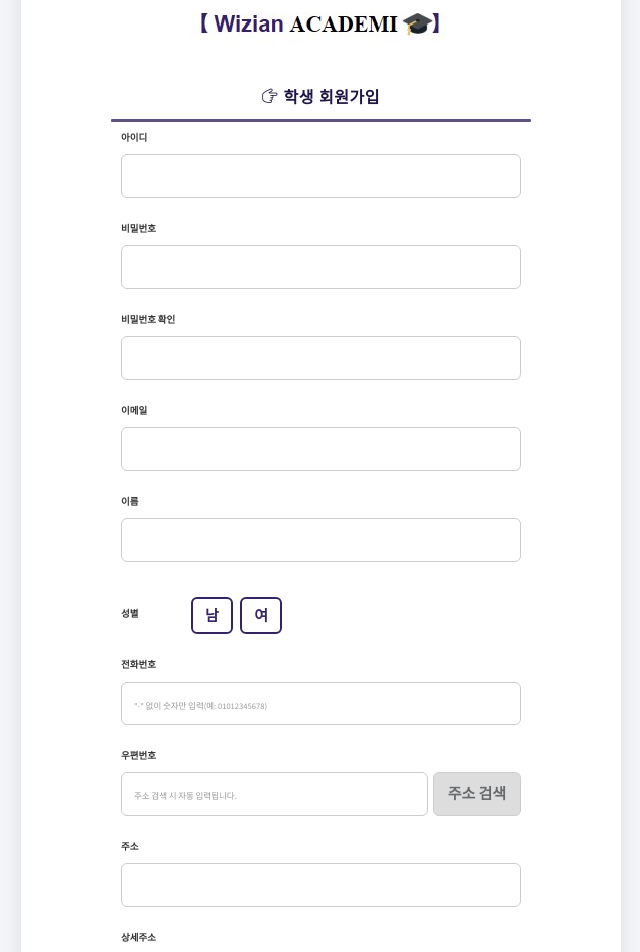
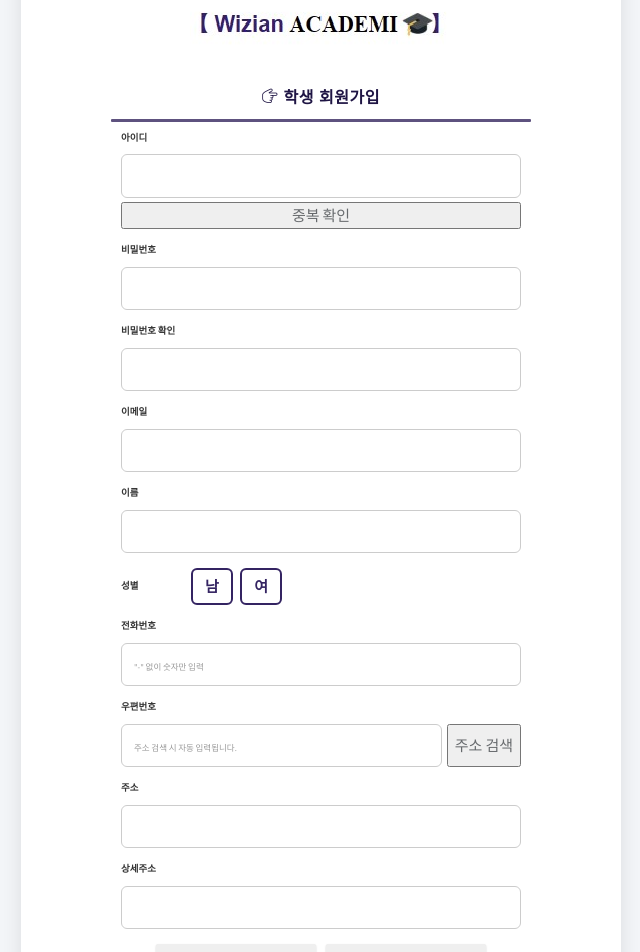
Before and after one commit to Leehyemee/AcademiProject3, a Next.js app in the folder wizian-next/: page /join in a window 1280 px wide. Shown: the part 60-1012 px from the top of the page, without its empty margins (319-959 px from the left). Built offline with nearby package versions, Linux system fonts and the light colour scheme.

Commit message:
아이디 중복확인 기능 추가 및 오류 해결

```diff
--- a/wizian-next/src/app/(auth)/join/page.js
+++ b/wizian-next/src/app/(auth)/join/page.js
@@ -1,13 +1,37 @@
 "use client";
-import {useEffect, useRef, useState} from "react";
+import { useEffect, useRef, useState } from "react";
 import Swal from 'sweetalert2';
 
-//회원가입 처리
+// 아이디 중복 확인
+const checkIdAvailability = async (id) => {
+    try {
+        const response = await fetch(`http://localhost:8080/api/auth/check-id?stdnt_id=${id}`, {
+            method: 'GET',
+            headers: {
+                'content-type': 'application/json',
+            }
+        });
+
+        if (response.ok) {
+            const data = await response.json();
+            return data.isAvailable;
+        } else {
+            throw new Error('아이디 중복 확인 실패');
+        }
+    } catch (error) {
+        console.error('서버 오류:', error);
+        Swal.fire({
+            title: '서버 오류',
+            text: '아이디 중복 여부를 확인할 수 없습니다.',
+            icon: 'error'
+        });
+        return null;
+    }
+};
+
+// 회원가입 처리
 const processJoinok = async (formValues) => {
-
     try {
-        console.log("fetch 요청 보냄! 데이터: ", formValues);
-
         const response = await fetch('http://localhost:8080/api/auth/join', {
             method: 'POST',
             headers: {
@@ -16,10 +40,7 @@
             body: JSON.stringify(formValues)
         });
 
-        console.log("서버 응답 상태: ", response.status);
-
         if (response.ok) {
-            console.log("회원가입 성공! 응답 OK");
             Swal.fire({
                 title: '회원가입 완료!',
                 text: '로그인 페이지로 이동합니다.',
@@ -30,14 +51,12 @@
             });
         } else if (response.status === 400) {
             const errorText = await response.text();
-            console.log("400 에러 - 잘못된 입력: ", errorText);
             Swal.fire({
                 title: '입력 오류',
                 text: errorText,
                 icon: 'error'
             });
         } else {
-            console.log("서버 오류 또는 예외 응답");
             Swal.fire({
                 title: '회원가입 실패!',
                 text: '다시 시도해주세요.',
@@ -45,7 +64,6 @@
             });
         }
     } catch (error) {
-        console.error("서버 오류!:", error);
         Swal.fire({
             title: '서버 오류!',
             text: '관리자에게 문의해주세요.',
@@ -55,8 +73,7 @@
 };
 
 const formatPhoneNumber = (value) => {
-    const onlyNums = value.replace(/[^\d]/g, ''); // 숫자만 남기기
-
+    const onlyNums = value.replace(/[^\d]/g, '');
     if (onlyNums.length <= 3) return onlyNums;
     if (onlyNums.length <= 7) return `${onlyNums.slice(0, 3)}-${onlyNums.slice(3)}`;
     return `${onlyNums.slice(0, 3)}-${onlyNums.slice(3, 7)}-${onlyNums.slice(7, 11)}`;
@@ -79,11 +96,7 @@
     const formJoinRef = useRef(null);
     const [form, setForm] = useState(initialFormState);
     const [errors, setErrors] = useState({});
-    const[sitekey, setSitekey] = useState(null);
-
-    useEffect(() => {
-        console.log("현재 선택된 성별:", form.gen_cd);
-    }, [form.gen_cd]);
+    const [idAvailable, setIdAvailable] = useState(true);
 
     const handleReset = () => {
         Swal.fire({
@@ -91,8 +104,6 @@
             text: '입력한 모든 정보가 초기화됩니다.',
             icon: 'warning',
             showCancelButton: true,
-            confirmButtonColor: '#3085d6',
-            cancelButtonColor: '#d33',
             confirmButtonText: '네',
             cancelButtonText: '아니오'
         }).then((result) => {
@@ -106,8 +117,6 @@
 
     const handleChange = (e) => {
         const { name, value } = e.target;
-
-        // 전화번호만 포맷 적용
         if (name === 'phone') {
             const formatted = formatPhoneNumber(value);
             setForm(prev => ({ ...prev, [name]: formatted }));
@@ -116,30 +125,63 @@
         }
     };
 
+    const handleIdCheck = async () => {
+        if (!form.stdnt_id) {
+            Swal.fire({
+                title: '아이디를 입력해주세요.',
+                icon: 'warning',
+                confirmButtonText: '확인'
+            });
+            return;
+        }
+
+        const isAvailable = await checkIdAvailability(form.stdnt_id);
+
+        if (isAvailable === null) {
+            // 서버 오류
+            return;
+        }
+        setIdAvailable(isAvailable);
+
+        if (isAvailable) {
+            Swal.fire({
+                title: '아이디가 사용 가능합니다.',
+                icon: 'success',
+                confirmButtonText: '확인'
+            });
+        } else {
+            Swal.fire({
+                title: '이미 사용 중인 아이디입니다.',
+                icon: 'error',
+                confirmButtonText: '확인'
+            });
+        }
+    };
+
     const validateJoinForm = (values) => {
         let formErrors = {};
 
         if (!values.stdnt_id) {
             formErrors.stdnt_id = "아이디를 입력하세요!!";
-        }else if (values.stdnt_id.length < 6) {
+        } else if (values.stdnt_id.length < 6) {
             formErrors.stdnt_id = "아이디는 6자 이상이어야 합니다!!";
         }
 
         if (!values.pwd) {
             formErrors.pwd = "비밀번호를 입력하세요!!";
-        }else if (values.pwd.length < 6) {
+        } else if (values.pwd.length < 6) {
             formErrors.pwd = "비밀번호는 6자 이상이어야 합니다!!";
         }
 
         if (!values.repwd) {
             formErrors.repwd = "비밀번호를 확인하세요!!";
-        }else if (values.repwd.length < 6) {
-            formErrors.repwd = "비밀번호는 6자 이상이어야 합니다!!";
+        } else if (values.repwd !== values.pwd) {
+            formErrors.repwd = "비밀번호가 일치하지 않습니다!!";
         }
 
         if (!values.stdnt_email) {
             formErrors.stdnt_email = "이메일을 입력하세요!!";
-        }else if (!/\S+@\S+\.\S+/.test(values.stdnt_email)) {
+        } else if (!/\S+@\S+\.\S+/.test(values.stdnt_email)) {
             formErrors.stdnt_email = "유효한 이메일 주소를 입력하세요!!";
         }
 
@@ -153,52 +195,28 @@
 
         if (!values.phone) {
             formErrors.phone = "전화번호를 입력하세요!!";
-        }else if (!/^010-\d{4}-\d{4}$/.test(values.phone)) {
+        } else if (!/^010-\d{4}-\d{4}$/.test(values.phone)) {
             formErrors.phone = "유효한 전화번호 형식이 아닙니다!!";
         }
 
-        if (!values.zip_cd && !values.addr) {
+        if (!values.zip_cd || !values.addr) {
             formErrors.zip_cd = "주소 검색 후 우편번호를 입력하세요!!";
             formErrors.addr = "주소 검색 후 주소를 입력하세요!!";
         }
-
-        // if (!values["g-recaptcha-response"]) {
-        //     formErrors.recaptcha = "자동가입방지를 확인하세요!!";
-        // }
 
         return formErrors;
     };
 
     const handleJoinSubmit = (e) => {
         e.preventDefault();
-
-        const formData = new FormData(formJoinRef.current);
         const formValues = form;
-        console.log(">> join ", formValues["g-recaptcha-response"]);
-
-        console.log("성별 값:", formValues.gen_cd);
-
         const formErrors = validateJoinForm(formValues);
 
-        if(Object.keys(formErrors).length === 0){
-            console.log('회원 정보: ', formValues);
+        if (Object.keys(formErrors).length === 0) {
             processJoinok(formValues);
-        }else {
+        } else {
             setErrors(formErrors);
-            console.log("'오류 정보 : '", formErrors);
         }
-    };
-
-    const handleSubmit = (e) => {
-        e.preventDefault();
-
-        if (form.pwd !== form.repwd) {
-            alert("비밀번호가 일치하지 않습니다.");
-            return;
-        }
-
-        // 여기서 form 데이터 제출 처리 (예: API 호출 등)
-        console.log("회원가입 데이터:", form);
     };
 
     return (
@@ -208,28 +226,29 @@
                     <div className="content">
                         <div className="header text-center">
                             <div className="logo mb-4">
-                                <img src="/assets/img/academiLogo_login.jpg" alt="Klorofil Logo" />
+                                <img src="/assets/img/academiLogo_login.jpg" alt="Logo" />
                             </div>
                             <h2><i className="lnr lnr-pointer-right"></i> 학생 회원가입</h2>
                         </div>
 
-                        <form name="joinfrm" id="joinfrm" method="post" ref={formJoinRef}
-                              onSubmit={handleJoinSubmit} noValidate className="form-join">
+                        <form ref={formJoinRef} onSubmit={handleJoinSubmit} noValidate>
                             <div className="form-group">
                                 <label>아이디</label>
-                                <input name="stdnt_id" onChange={handleChange} value={form.stdnt_id} type="text" required />
+                                <input name="stdnt_id" onChange={handleChange} value={form.stdnt_id} type="text" />
+                                <button type="button" onClick={handleIdCheck}>중복 확인</button>
                                 {errors.stdnt_id && <p className="error-msg">{errors.stdnt_id}</p>}
+                                {!idAvailable && <p className="error-msg">이미 사용 중인 아이디입니다.</p>}
                             </div>
 
                             <div className="form-group">
                                 <label>비밀번호</label>
-                                <input name="pwd" onChange={handleChange} value={form.pwd} type="password" required />
+                                <input name="pwd" onChange={handleChange} value={form.pwd} type="password" />
                                 {errors.pwd && <p className="error-msg">{errors.pwd}</p>}
                             </div>
 
                             <div className="form-group">
                                 <label>비밀번호 확인</label>
-                                <input name="repwd" onChange={handleChange} value={form.repwd} type="password" required />
+                                <input name="repwd" onChange={handleChange} value={form.repwd} type="password" />
                                 {errors.repwd && <p className="error-msg">{errors.repwd}</p>}
                             </div>
 
@@ -248,50 +267,27 @@
                             <div className="form-group gender-wrap">
                                 <label>성별</label>
                                 <div className="gender-options">
-                                    <button
-                                        type="button"
-                                        className={`gender-btn ${form.gen_cd === "M" ? "active" : ""}`}
-                                        onClick={() => {
-                                            console.log("성별 선택됨:", "M");
-                                            setForm(prev => ({ ...prev, gen_cd: "M" }));
-                                        }}
-                                    >
-                                        남
-                                    </button>
-                                    <button
-                                        type="button"
-                                        className={`gender-btn ${form.gen_cd === "F" ? "active" : ""}`}
-                                        onClick={() => {
-                                            console.log("성별 선택됨:", "F");
-                                            setForm(prev => ({ ...prev, gen_cd: "F" }));
-                                        }}
-                                    >
-                                        여
-                                    </button>
+                                    <button type="button" className={`gender-btn ${form.gen_cd === "M" ? "active" : ""}`}
+                                            onClick={() => setForm(prev => ({ ...prev, gen_cd: "M" }))}>남</button>
+                                    <button type="button" className={`gender-btn ${form.gen_cd === "F" ? "active" : ""}`}
+                                            onClick={() => setForm(prev => ({ ...prev, gen_cd: "F" }))}>여</button>
+                                </div>
                                 {errors.gen_cd && <p className="error-msg">{errors.gen_cd}</p>}
-                                </div>
                             </div>
 
                             <div className="form-group">
                                 <label>전화번호</label>
-                                <input name="phone" onChange={handleChange} value={form.phone} type="text" placeholder='"-" 없이 숫자만 입력(예: 01012345678)'/>
+                                <input name="phone" onChange={handleChange} value={form.phone} type="text"
+                                       placeholder='"-" 없이 숫자만 입력' />
                                 {errors.phone && <p className="error-msg">{errors.phone}</p>}
                             </div>
 
                             <div className="form-group address-group">
                                 <label>우편번호</label>
                                 <div className="zip-row">
-                                    <input
-                                        name="zip_cd"
-                                        onChange={handleChange}
-                                        value={form.zip_cd}
-                                        type="text"
-                                        placeholder="주소 검색 시 자동 입력됩니다."
-                                    />
-                                    <button
-                                        type="button"
-                                        className="btn-zipcode"
-                                        onClick={() => {
+                                    <input name="zip_cd" onChange={handleChange} value={form.zip_cd} type="text"
+                                           placeholder="주소 검색 시 자동 입력됩니다." />
+                                    <button type="button" onClick={() => {
                                         new window.daum.Postcode({
                                             oncomplete: function (data) {
                                                 const fullAddress = data.address;
@@ -304,14 +300,10 @@
                                                 }));
                                             }
                                         }).open();
-                                        }}
-                                    >
-                                        주소 검색
-                                    </button>
+                                    }}>주소 검색</button>
                                 </div>
                                 {errors.zip_cd && <p className="error-msg">{errors.zip_cd}</p>}
                             </div>
-
 
                             <div className="form-group">
                                 <label>주소</label>
@@ -321,8 +313,7 @@
 
                             <div className="form-group">
                                 <label>상세주소</label>
-                                <input name="addr_dtl" onChange={handleChange} value={form.addr_dtl} type="text"
-                                       placeholder="필요 시 상세주소 입력"/>
+                                <input name="addr_dtl" onChange={handleChange} value={form.addr_dtl} type="text" />
                             </div>
 
                             <div className="form-button-row">
```
Lines whose indentation alone changed are shown as unchanged.
